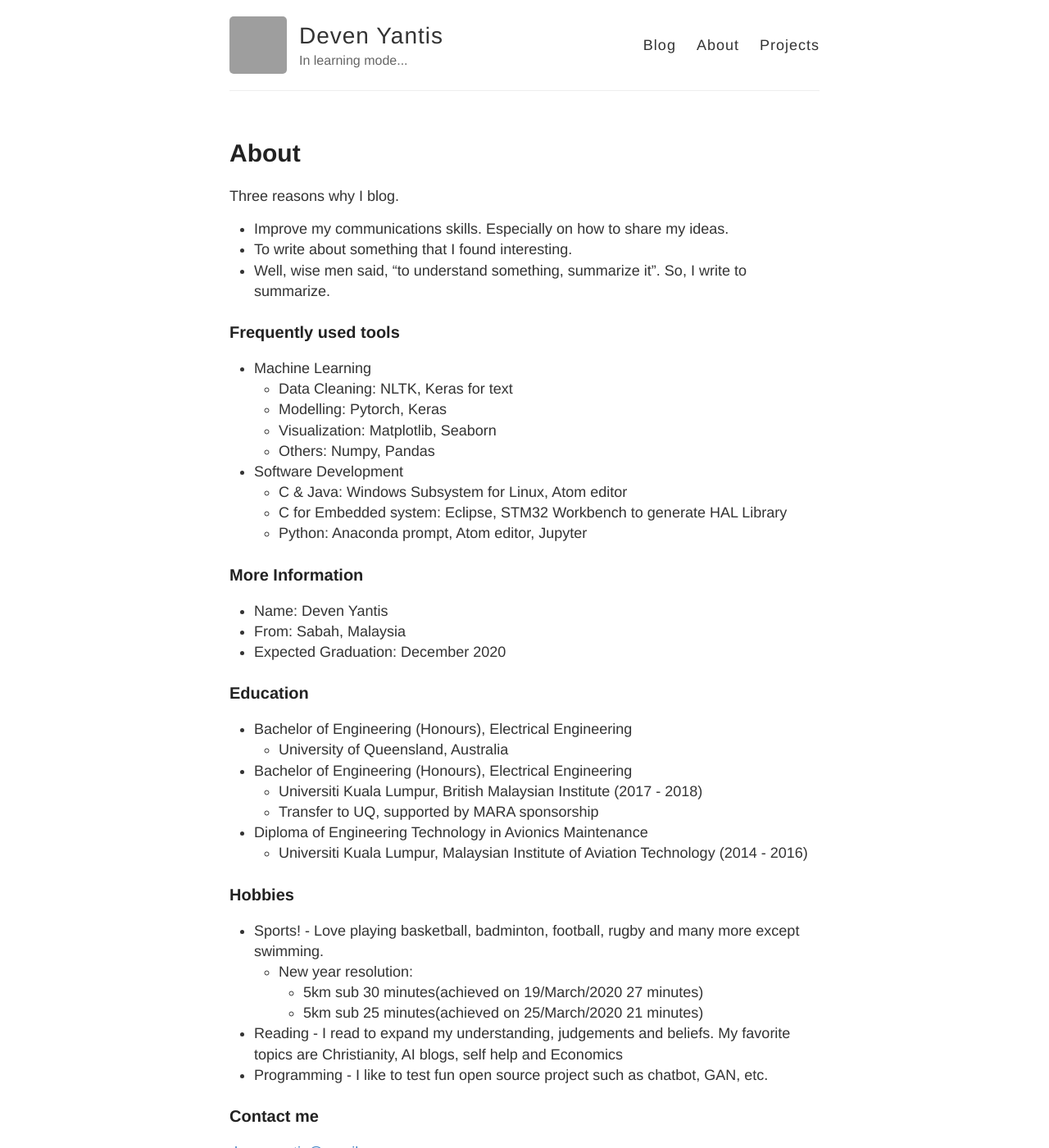
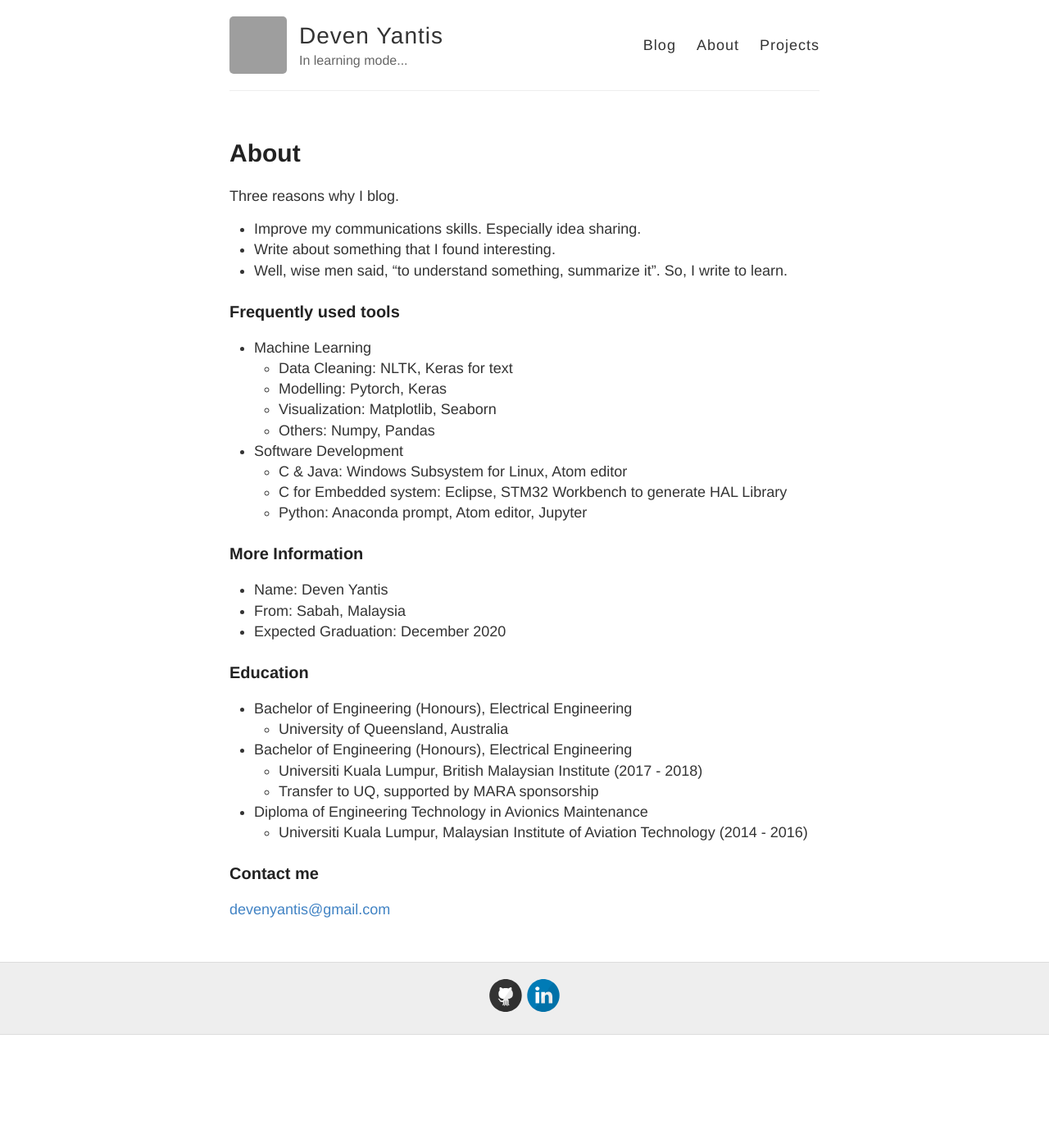
Before and after one commit to devennn/devennn.github.io, a Jekyll site: the page built from about.md, in a window 1280 px wide and 1400 px high. Shown: the whole window at 82% size. Built offline with Jekyll 4.4.1, drawn with Linux system fonts in a browser that asks for light colours; grey boxes are pictures that could not be loaded.

Commit message:
Update about.md

```diff
--- a/about.md
+++ b/about.md
@@ -4,9 +4,9 @@ title: About
 permalink: /about/
 ---
 Three reasons why I blog.
-- Improve my communications skills. Especially on how to share my ideas.
-- To write about something that I found interesting.
-- Well, wise men said, "to understand something, summarize it". So, I write to summarize.
+- Improve my communications skills. Especially idea sharing.
+- Write about something that I found interesting.
+- Well, wise men said, "to understand something, summarize it". So, I write to learn.
 
 ### Frequently used tools
 - Machine Learning
@@ -34,14 +34,6 @@ Three reasons why I blog.
 - Diploma of Engineering Technology in Avionics Maintenance
   - Universiti Kuala Lumpur, Malaysian Institute of Aviation Technology (2014 - 2016)
 
-### Hobbies
-- Sports! -  Love playing basketball, badminton, football, rugby and many more except swimming.
-  - New year resolution:
-    - 5km sub 30 minutes(achieved on 19/March/2020 27 minutes)
-    - 5km sub 25 minutes(achieved on 25/March/2020 21 minutes)
-- Reading - I read to expand my understanding, judgements and beliefs. My favorite topics are Christianity, AI blogs, self help and Economics
-- Programming - I like to test fun open source project such as chatbot, GAN, etc.
-
 ### Contact me
 
 [devenyantis@gmail.com](mailto:devenyantis@gmail.com)
```
